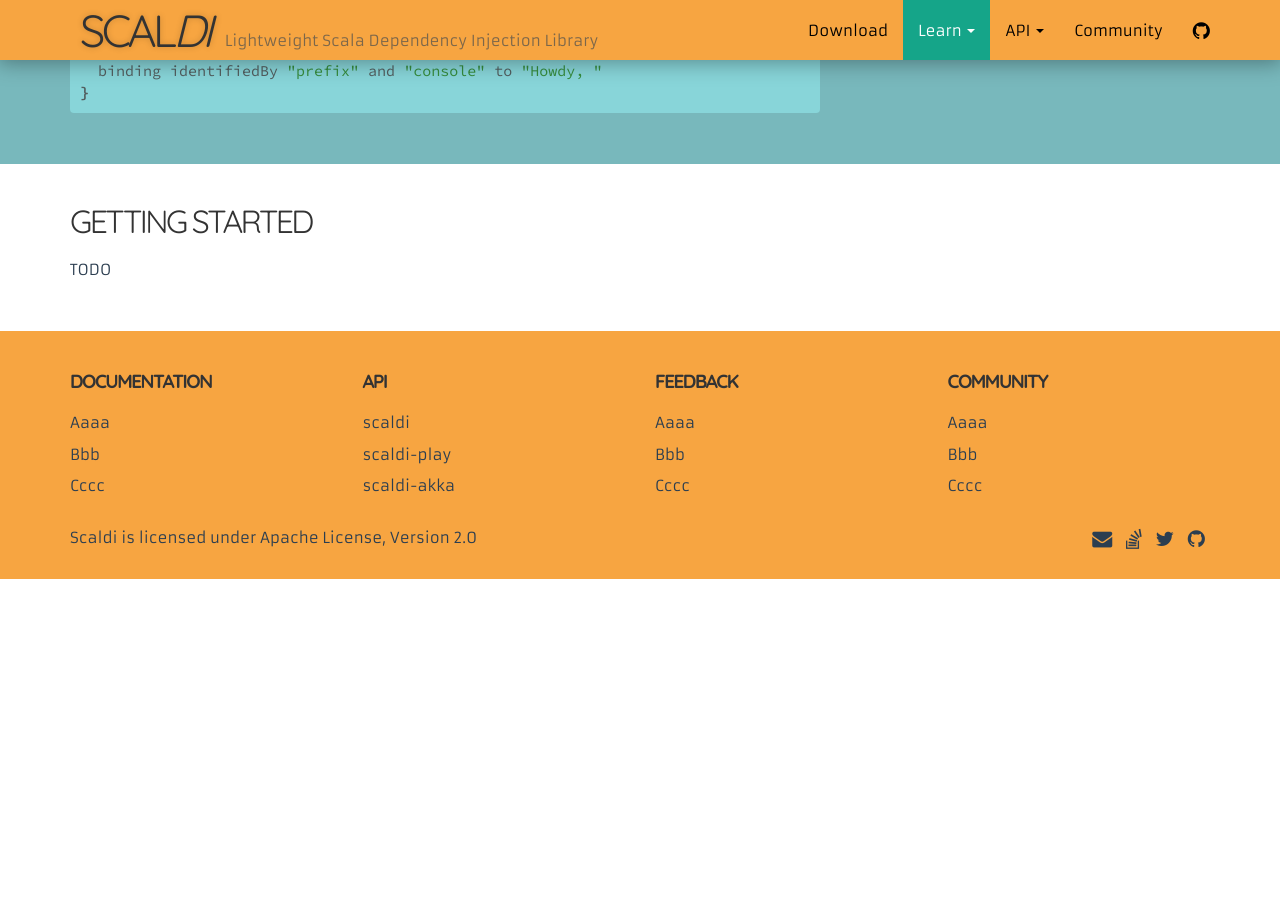
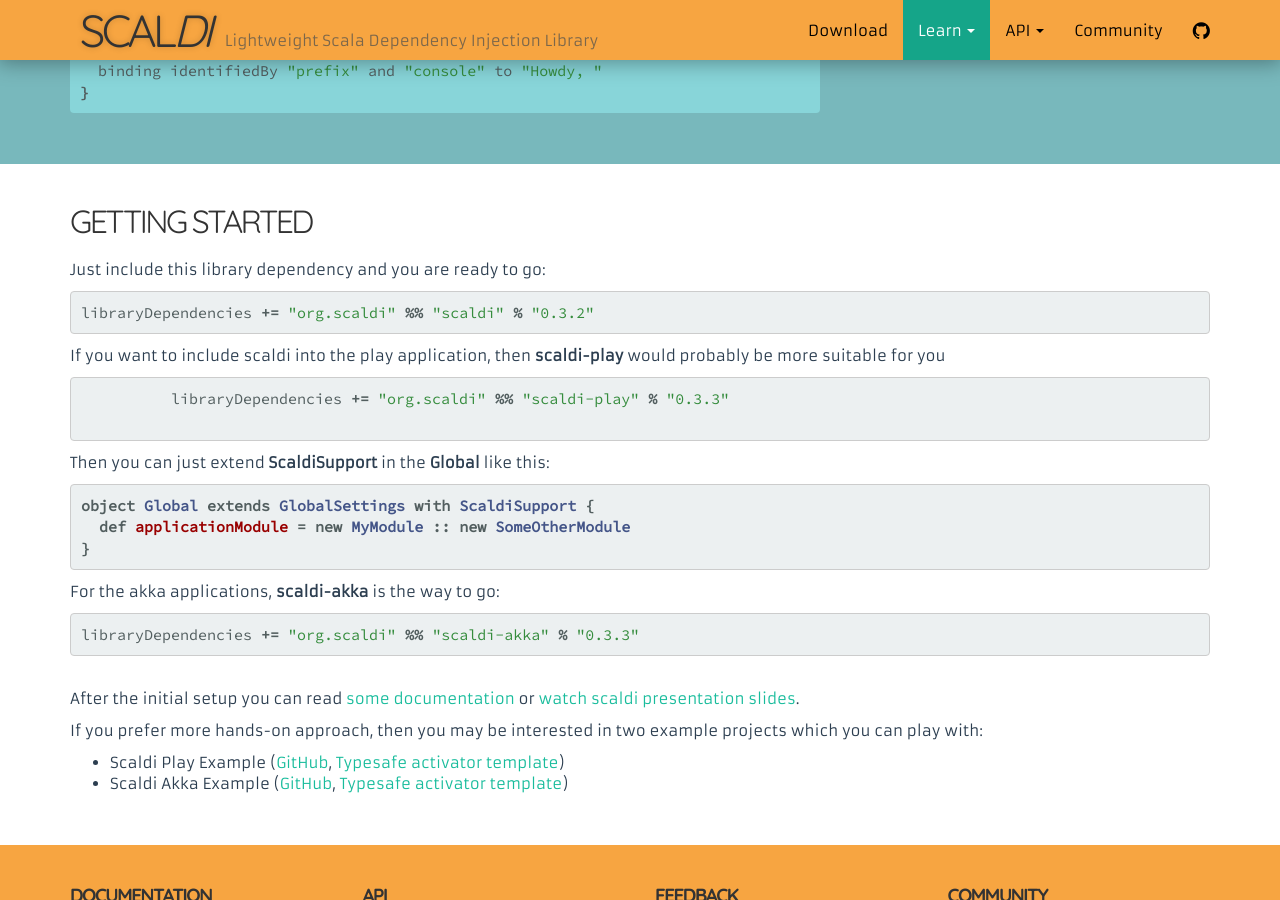
Before and after one commit to scaldi/scaldi-website, a Jekyll site: the page built from index.html, in a window 1280 px wide and 900 px high, scrolled down 3125 px. Built offline with Jekyll 4.4.1, drawn with Linux system fonts in a browser that asks for light colours; before the commit the page ends 3704 px from its top, so only the background shows below that.

Commit message:
getting started

```diff
--- a/_config.yml
+++ b/_config.yml
@@ -3,6 +3,11 @@
 baseurl: ""
 url: "http://scaldi.org"
 theme: flatly
+
+version:
+  scaldi: 0.3.2
+  scaldi-play: 0.3.3
+  scaldi-akka: 0.3.3
 
 markdown: kramdown
 permalink: pretty
--- a/index.html
+++ b/index.html
@@ -298,7 +298,39 @@
     <div class="row">
       <div class="col-md-12">
         <h2>Getting Started</h2>
-        <p>TODO</p>
+        <p>Just include this library dependency and you are ready to go:</p>
+        <p>
+{% highlight scala %}
+libraryDependencies += "org.scaldi" %% "scaldi" % "{{site.version.scaldi}}"
+{% endhighlight %}
+        </p>
+        <p>If you want to include scaldi into the play application, then <span class="class-name">scaldi-play</span> would probably be more suitable for you</p>
+        <p>
+          {% highlight scala %}
+          libraryDependencies += "org.scaldi" %% "scaldi-play" % "{{site.version.scaldi-play}}"
+          {% endhighlight %}
+        </p>
+        <p>Then you can just extend <span class="class-name">ScaldiSupport</span> in the <span class="class-name">Global</span> like this:</p>
+        <p>
+{% highlight scala %}
+object Global extends GlobalSettings with ScaldiSupport {
+  def applicationModule = new MyModule :: new SomeOtherModule
+}
+{% endhighlight %}
+        </p>
+        <p>For the akka applications, <span class="class-name">scaldi-akka</span> is the way to go:</p>
+        <p>
+{% highlight scala %}
+libraryDependencies += "org.scaldi" %% "scaldi-akka" % "{{site.version.scaldi-akka}}"
+{% endhighlight %}
+        </p>
+        <br>
+        <p>After the initial setup you can read <a href="#">some documentation</a> or <a href="#">watch scaldi presentation slides</a>.</p>
+        <p>If you prefer more hands-on approach, then you may be interested in two example projects which you can play with:</p>
+        <ul>
+          <li>Scaldi Play Example (<a href="#">GitHub</a>, <a href="#">Typesafe activator template</a>)</li>
+          <li>Scaldi Akka Example (<a href="#">GitHub</a>, <a href="#">Typesafe activator template</a>)</li>
+        </ul>
       </div>
     </div>
   </div>
```
